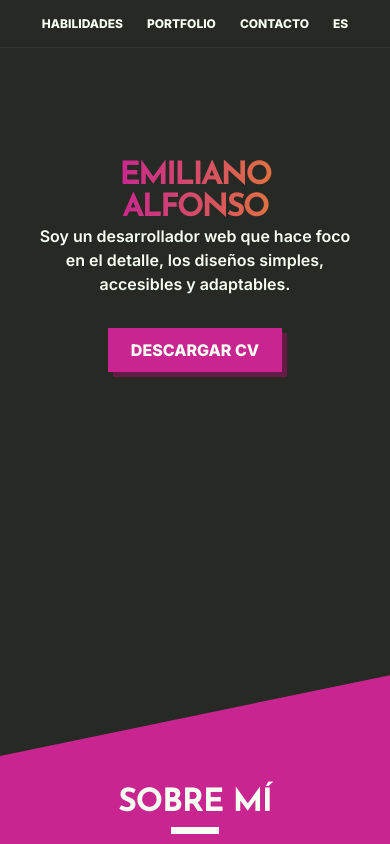
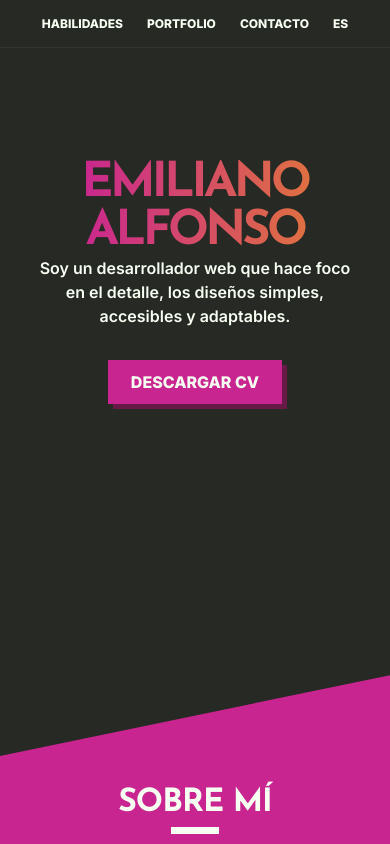
Before and after one commit to Aglowkeys/portfolio, a React (Create React App) app: page / in a window 390 px wide. Shown: the top 844 px of the page. Built offline with nearby package versions, Linux system fonts and the light colour scheme.

Commit message:
Update headings font-size and transitions

```diff
--- a/src/components/H2/styles.ts
+++ b/src/components/H2/styles.ts
@@ -5,6 +5,7 @@ export const StyledH2 = styled.h2`
   font-size: var(--h-md);
   letter-spacing: -0.03em;
   line-height: 1;
+  transition: font-size 200ms;
 
   &::after {
     content: '';
--- a/src/components/Name/styles.ts
+++ b/src/components/Name/styles.ts
@@ -6,10 +6,7 @@ export const StyledName = styled.h1`
   line-height: 1;
   letter-spacing: -0.075em;
   max-width: 8ch;
-
-  @media (max-width: 1000px) {
-    font-size: var(--h-md);
-  }
+  transition: font-size 200ms;
 
   @supports (background-clip: text) or (-webkit-background-clip: text) {
     color: transparent;
--- a/src/index.css
+++ b/src/index.css
@@ -45,12 +45,19 @@ body {
 	--h-lg: 8rem;
 }
 
+@media (max-width: 1000px) {
+  body {
+    --h-lg: 4rem;
+  }
+}
+
 @media (max-width: 550px) {
 	body {
 		--body-sm: 1rem;
 		--body-md: 1.1rem;
 		--h-sm: 1.7rem;
 		--h-md: 2rem;
+    --h-lg: 3rem;
 	}
 }
 
```
